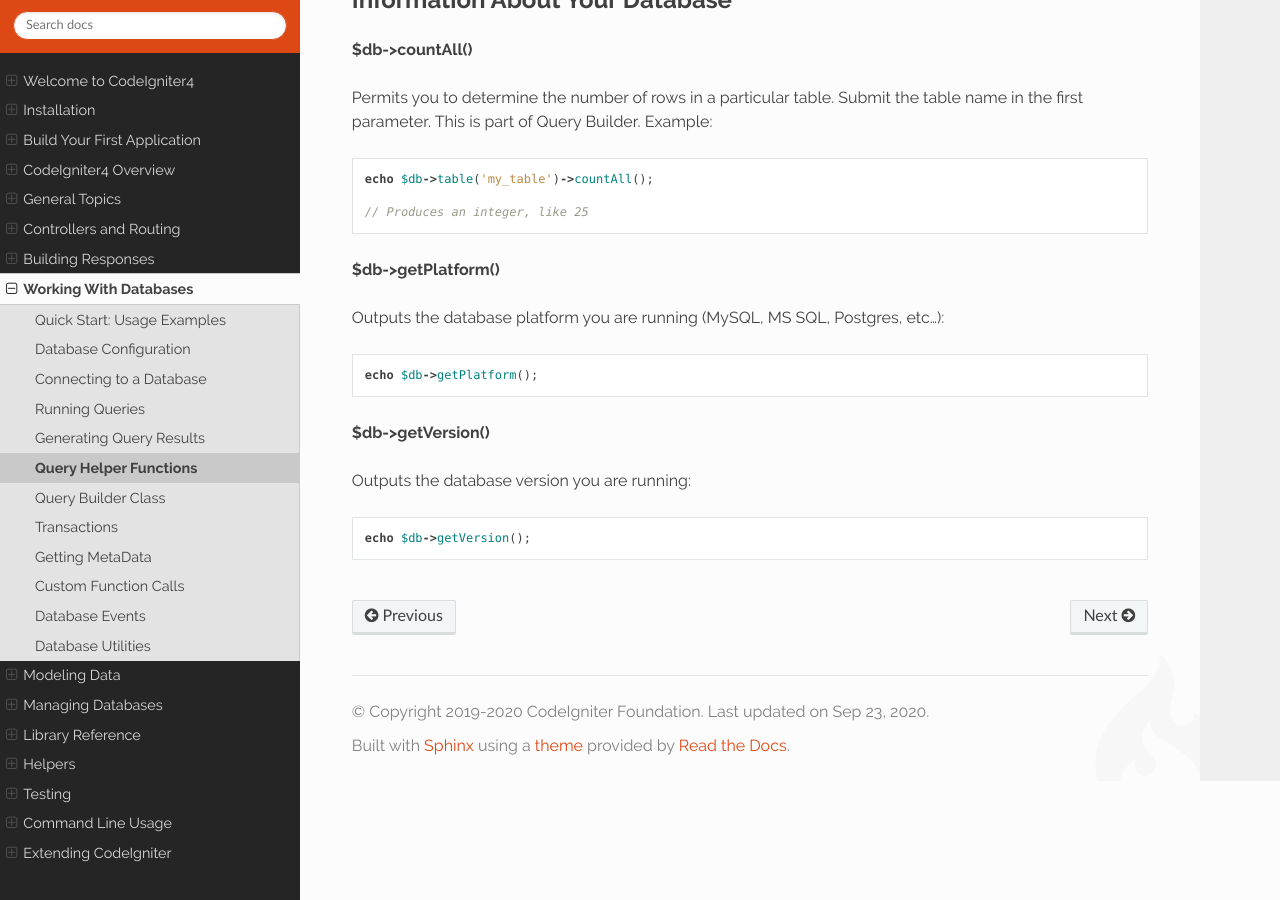
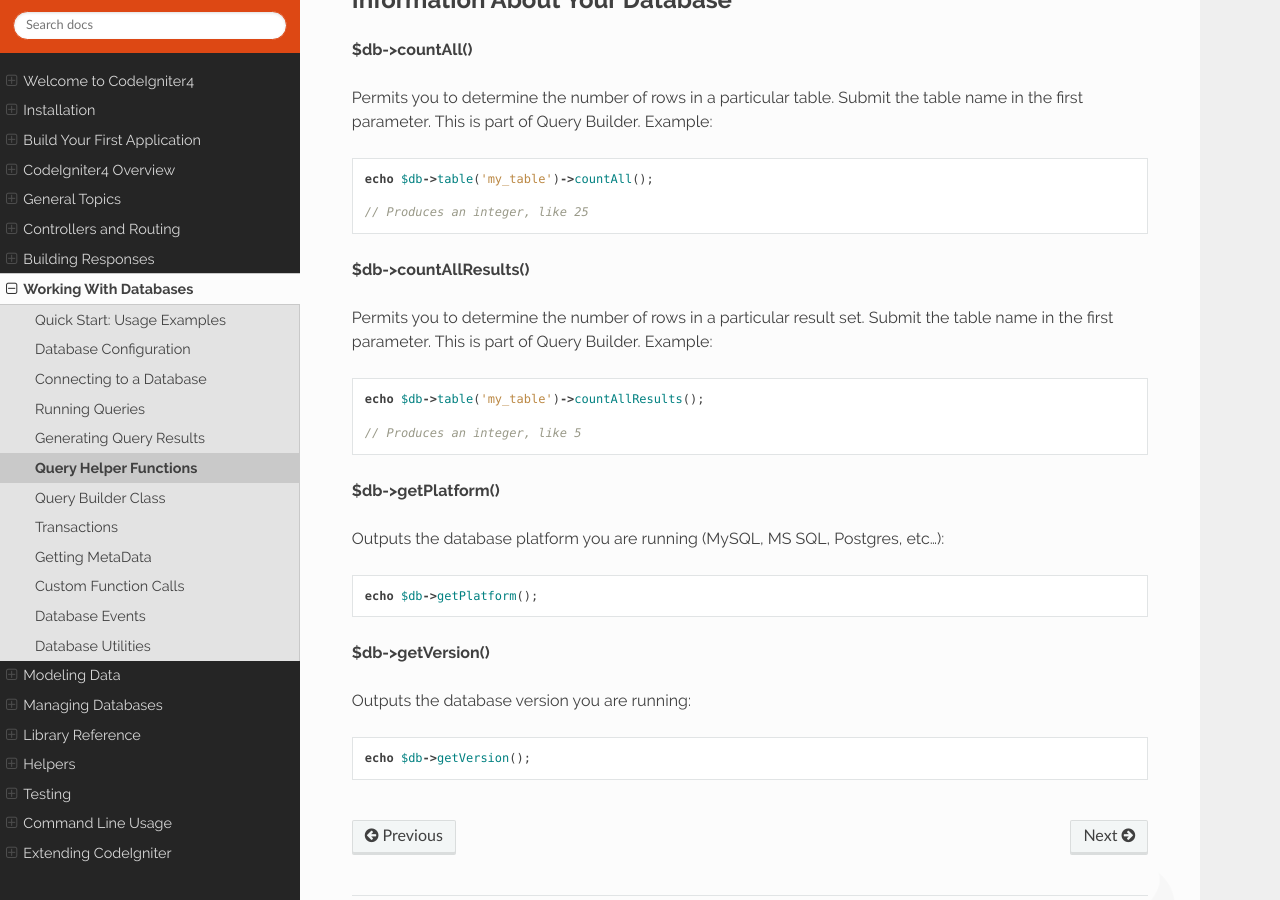
Before and after one commit to NEKOGET/ci4_user_guide_src, a Sphinx documentation site: the page built from source/database/helpers.rst, in a window 1280 px wide and 900 px high, scrolled down 882 px. Built offline with Sphinx 7.4.7 and the Read the Docs theme 2.0.0, drawn with Linux system fonts in a browser that asks for light colours.

Commit message:
Update helpers.rst
Added the countAllResults was missing from the User Guide.

```diff
--- a/source/database/helpers.rst
+++ b/source/database/helpers.rst
@@ -40,6 +40,16 @@ Example::
 
 	// Produces an integer, like 25
 
+**$db->countAllResults()**
+
+Permits you to determine the number of rows in a particular result set.
+Submit the table name in the first parameter. This is part of Query Builder.
+Example::
+
+	echo $db->table('my_table')->countAllResults();
+
+	// Produces an integer, like 5
+
 **$db->getPlatform()**
 
 Outputs the database platform you are running (MySQL, MS SQL, Postgres,
```
